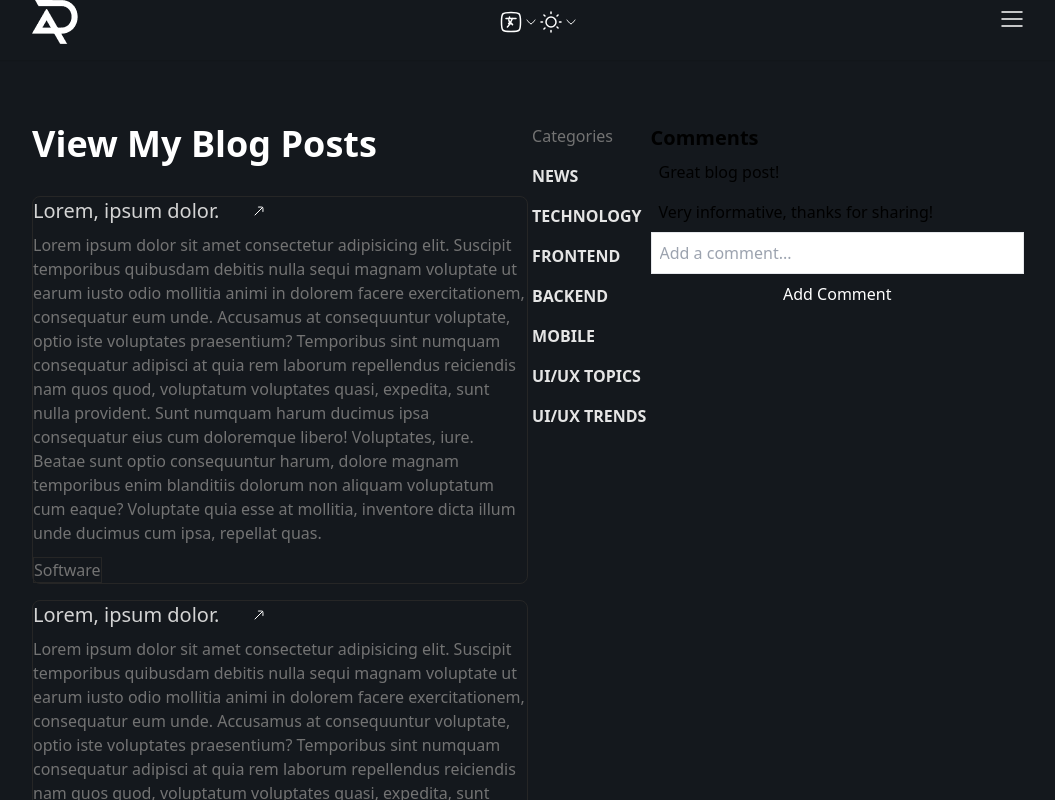
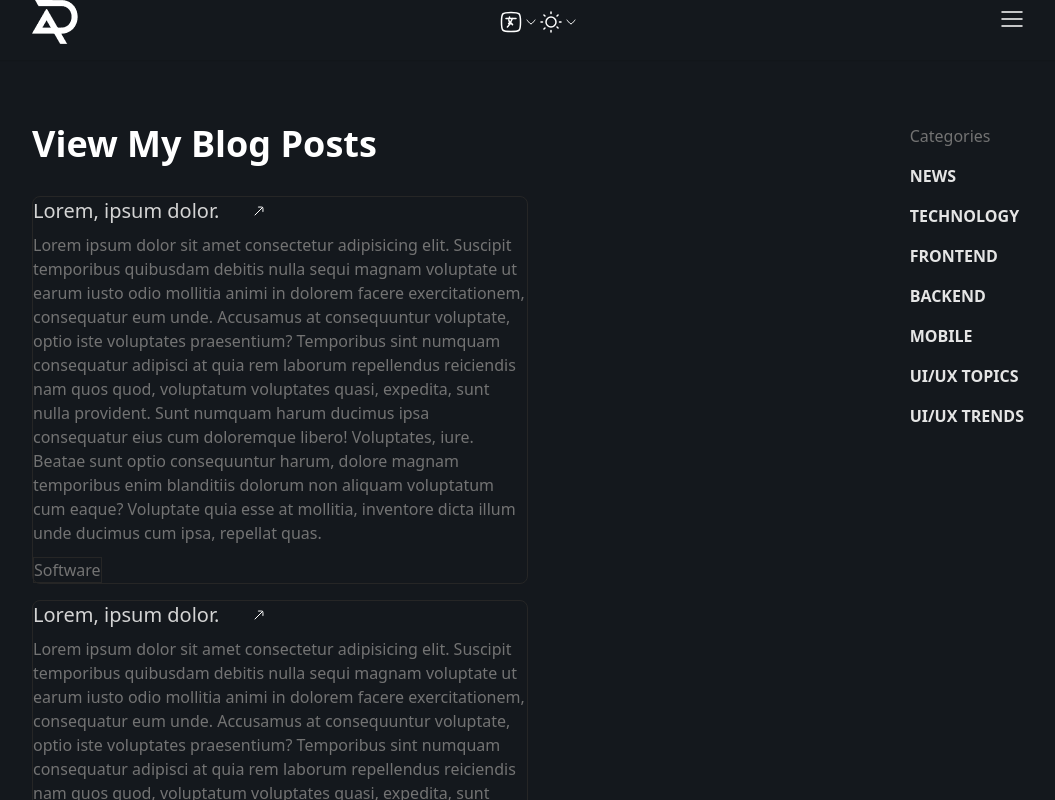
Before and after one commit to poyrazavsever/fullstack_blog, a Next.js app: page /blog in a window 1280 px wide. Shown: the top 800 px of the page, without its empty margins (112-1167 px from the left). Built offline with nearby package versions, Linux system fonts and the light colour scheme.

Commit message:
feat: done comments modal

```diff
--- a/Components/CommentsModal.jsx
+++ b/Components/CommentsModal.jsx
@@ -1,46 +1,81 @@
 import React, { useState } from 'react';
+import dynamic from 'next/dynamic';
+import { motion } from 'framer-motion';
 
-const CommentsModal = () => {
+// React Quill bileşenini dinamik olarak yükle
+const ReactQuill = dynamic(() => import('react-quill'), { ssr: false });
+import 'react-quill/dist/quill.snow.css'; // Quill'in stillerini dahil ediyoruz
+
+const CommentsModal = ({ onClose }) => {
     const [comments, setComments] = useState([
-    { id: 1, text: 'Great blog post!' },
-    { id: 2, text: 'Very informative, thanks for sharing!' }
+        { id: 1, text: 'Great blog post!', author: 'John Doe' },
+        { id: 2, text: 'Very informative, thanks for sharing!', author: 'Jane Smith' }
     ]);
 
     const [newComment, setNewComment] = useState('');
+    const [author, setAuthor] = useState('');
 
     const handleAddComment = () => {
-    if (newComment.trim()) {
-      setComments([...comments, { id: comments.length + 1, text: newComment }]);
+        if (newComment.trim() && author.trim()) {
+            setComments([...comments, { id: comments.length + 1, text: newComment, author }]);
             setNewComment('');
+            setAuthor('');
         }
     };
 
+    const quillModules = {
+        toolbar: [
+            ['bold', 'italic'], // Sadece bold ve italik araçları
+        ],
+    };
+
     return (
-    <div className="absolute right-0 top-0 h-full w-64 bg-white shadow-lg p-4 overflow-y-auto">
-      <h2 className="text-xl font-semibold mb-4">Comments</h2>
-      <div className="space-y-4">
-        {comments.map((comment) => (
-          <div key={comment.id} className="p-2 bg-gray-100 rounded">
-            {comment.text}
+        <motion.div
+            className="absolute right-0 top-0 h-full w-80 p-4 overflow-y-auto
+      bg-white/70 dark:bg-black/70 text-black dark:text-white
+      backdrop-blur-md shadow-lg"
+            initial={{ opacity: 0, x: 300 }} // Animasyon başlangıcı
+            animate={{ opacity: 1, x: 0 }} // Animasyon bitişi
+            exit={{ opacity: 0, x: 300 }} // Animasyon çıkışı
+            transition={{ duration: 0.3 }} // Geçiş süresi
+        >
+            <div className="flex justify-between items-center mb-4">
+                <h2 className="text-xl font-semibold">Comments</h2>
+                <button onClick={onClose} aria-label="Close modal">
+                    <svg xmlns="http://www.w3.org/2000/svg" width="32" height="32" viewBox="0 0 24 24"><path fill="none" stroke="currentColor" stroke-linecap="round" stroke-linejoin="round" stroke-width="1.5" d="M19 5L5 19M5 5l14 14" color="currentColor" /></svg>
+                </button>
             </div>
-        ))}
-      </div>
-      <div className="mt-4">
-        <input
-          type="text"
+
+            {/* Yorum ekleme kısmı */}
+            <div className="mb-4">
+
+                {/* Dinamik olarak yüklenen React Quill bileşeni */}
+                <ReactQuill
                     value={newComment}
-          onChange={(e) => setNewComment(e.target.value)}
-          placeholder="Add a comment..."
-          className="w-full p-2 border border-gray-300 rounded mb-2"
+                    onChange={setNewComment}
+                    modules={quillModules}
+                    className="mb-4 dark:text-white"
+                    theme="snow" // Dark modda da "snow" teması kullanılacak
                 />
+
                 <button
                     onClick={handleAddComment}
-          className="w-full bg-blue-500 text-white p-2 rounded hover:bg-blue-600"
+                    className="w-full bg-neutral-500 text-white p-2 rounded hover:bg-neutral-600 dark:bg-neutral-700 dark:hover:bg-neutral-800"
                 >
                     Add Comment
                 </button>
             </div>
+
+            {/* Yorumları listeleme */}
+            <div className="space-y-4">
+                {comments.map((comment) => (
+                    <div key={comment.id} className="p-2 border bg-neutral-100 border-neutral-200 rounded dark:bg-neutral-800 dark:border-neutral-800 bg-opacity-30 dark:bg-opacity-30">
+                        <div dangerouslySetInnerHTML={{ __html: comment.text }} className="mb-1"></div>
+                        <div className="text-sm text-neutral-500 dark:text-neutral-400">- {comment.author}</div>
                     </div>
+                ))}
+            </div>
+        </motion.div>
     );
 };
 
--- a/package.json
+++ b/package.json
@@ -13,7 +13,8 @@
     "next": "14.2.5",
     "react": "^18",
     "react-dom": "^18",
-    "react-hot-toast": "^2.4.1"
+    "react-hot-toast": "^2.4.1",
+    "react-quill": "^2.0.0"
   },
   "devDependencies": {
     "postcss": "^8",
--- a/pages/blog/[id].js
+++ b/pages/blog/[id].js
@@ -1,9 +1,11 @@
 import React, { useState } from "react";
 import { motion } from "framer-motion";
 import { toast } from "react-hot-toast";
+import CommentsModal from "@/Components/CommentsModal";
 
 const BlogDetail = () => {
   const [isLiked, setIsLiked] = useState(false);
+  const [isCommentsModalOpen, setIsCommentsModalOpen] = useState(false); // Yorum modalı durumu
 
   const handleLikeClick = () => {
     // Kalbe tıklama işlemi
@@ -63,7 +65,7 @@ const BlogDetail = () => {
               >
                 <path
                   fill="none"
-                  stroke={isLiked? "#fa9141" : "#ffffff"}
+                  stroke={isLiked ? "#fa9141" : "#ffffff"}
                   strokeLinecap="round"
                   strokeLinejoin="round"
                   strokeWidth="1.5"
@@ -74,7 +76,7 @@ const BlogDetail = () => {
               <span className="text-neutral-300">29</span>
             </motion.button>
 
-            <button className="flex items-center gap-2">
+            <button className="flex items-center gap-2" onClick={() => setIsCommentsModalOpen(true)}>
               <svg
                 xmlns="http://www.w3.org/2000/svg"
                 width="24"
@@ -132,6 +134,9 @@ const BlogDetail = () => {
           debitis sit quidem molestias odio cupiditate maiores.
         </p>
       </div>
+
+      {/* Yorum modalını açma durumu */}
+      {isCommentsModalOpen && <CommentsModal onClose={() => setIsCommentsModalOpen(false)} />}
     </div>
   );
 };
--- a/pages/blog/index.js
+++ b/pages/blog/index.js
@@ -1,5 +1,4 @@
 import SmallCard from "@/Components/Cards/SmallCard";
-import CommentsModal from "@/Components/CommentsModal";
 import React from "react";
 
 const Blog = () => {
@@ -32,7 +31,7 @@ const Blog = () => {
         </div>
       </div>
 
-      <CommentsModal />
+
     </div>
   );
 };
```
Also changed, not shown: 1 other file (tests, documents, lock files or other folders). Lines whose indentation alone changed are shown as unchanged.
